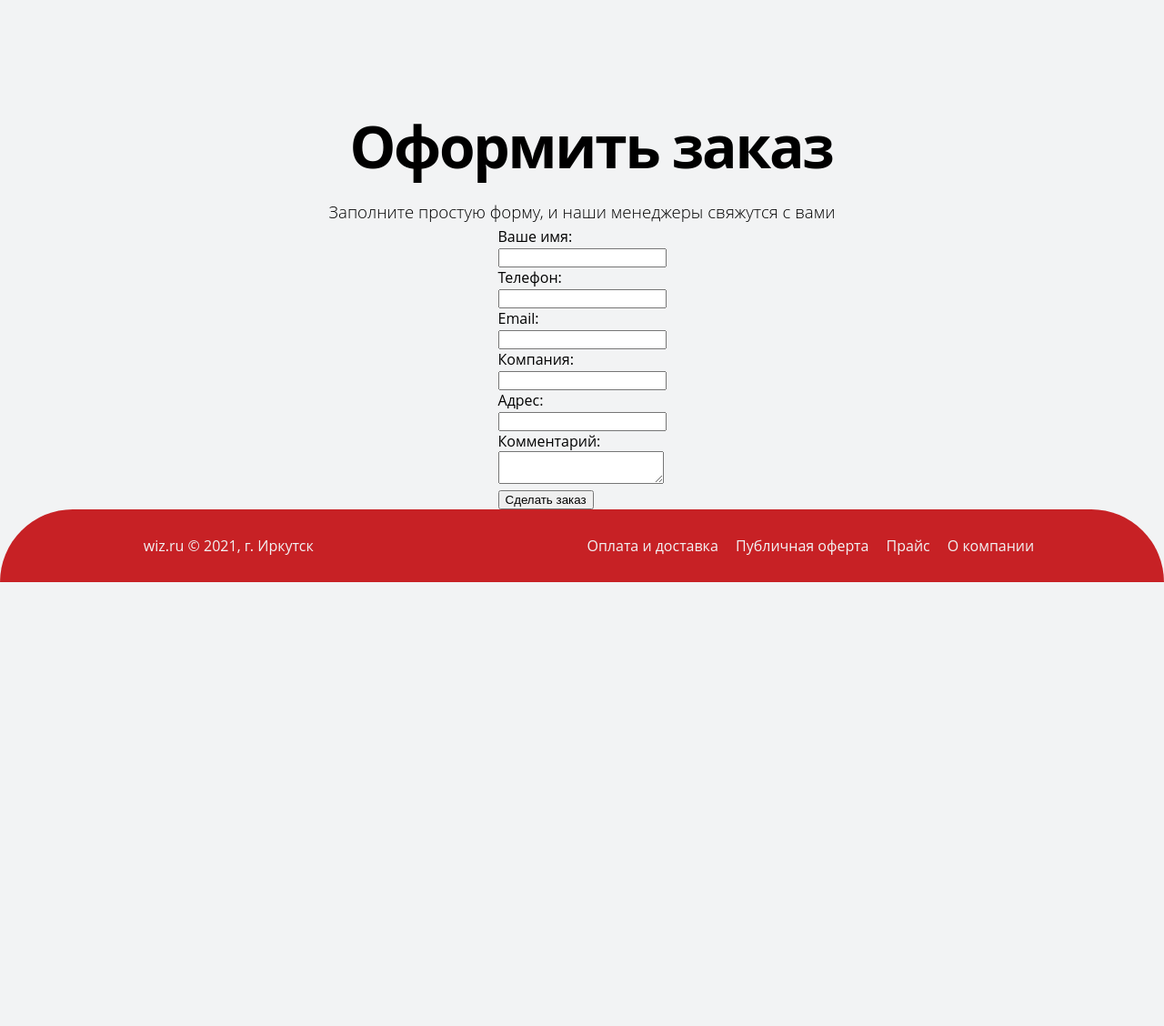
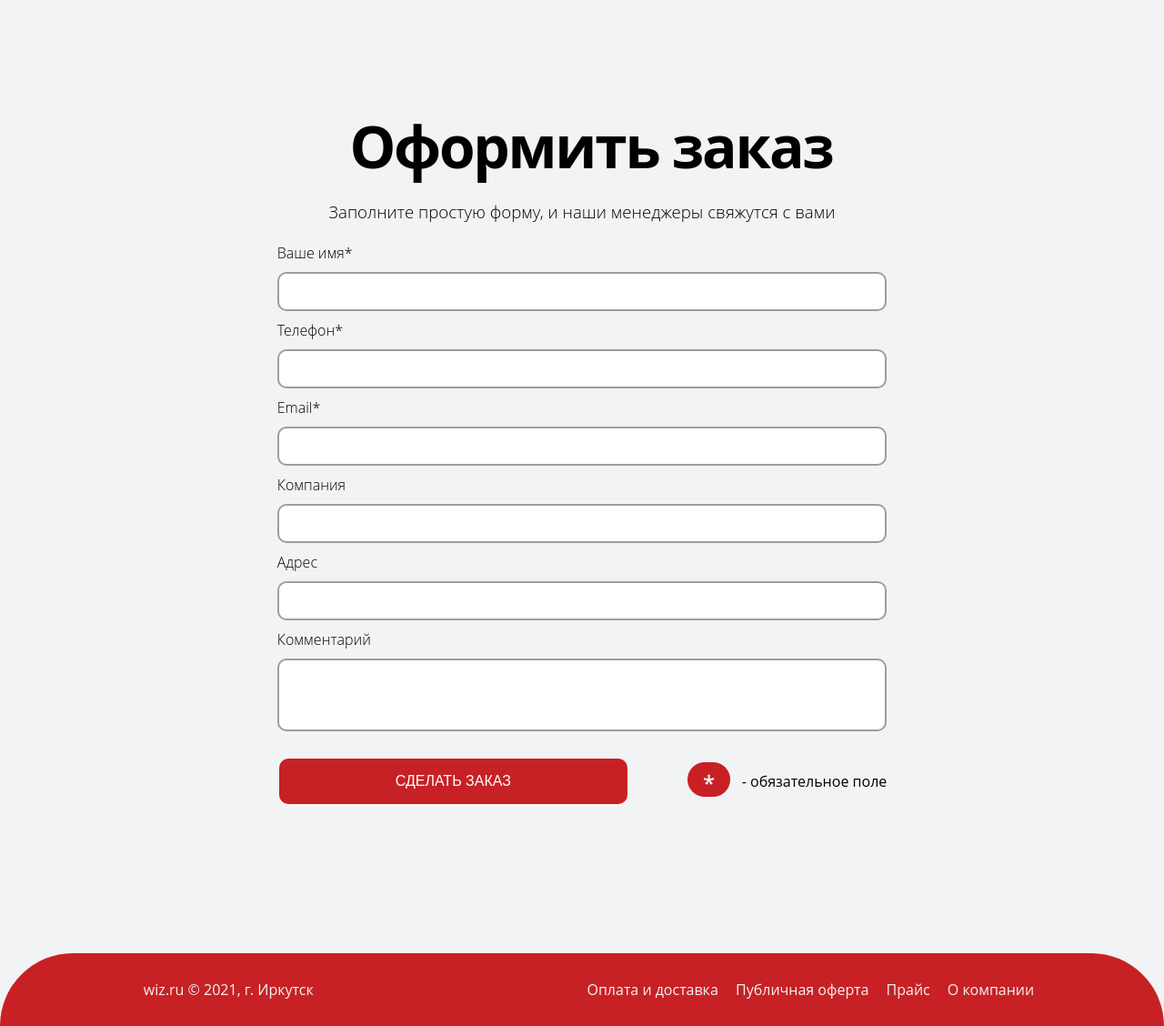
Before and after one commit to tunder-tunder/wizard-landing, a Flask app: page / in a window 1280 px wide. Shown: the part 2720-3848 px from the top of the page at 91% size. Before the commit the page ends 3360 px from the top, so only its background shows below. Run offline with Flask 2, Linux system fonts and the light colour scheme.

Commit message:
desktop front done

```diff
--- a/app.py
+++ b/app.py
@@ -146,5 +146,4 @@ def logout():
     return redirect(url_for('AdminLogin'))
 
 if __name__ == "__main__":
-    print(generate_password_hash("jemmathebestdog1"))
     app.run(debug=True)
--- a/forms.py
+++ b/forms.py
@@ -10,10 +10,10 @@ from wtforms.validators import DataRequired, Email, Length
 from wtforms.fields.html5 import EmailField, TelField
 
 class InfoForm(FlaskForm):
-    name = StringField("Ваше имя: ", validators=[DataRequired("Пожалуйста, заполните это поле"), Length(min=2, max=100, message=("Имя должно быть больше двух символов"))])
-    telephone = TelField("Телефон:", validators=[DataRequired("Пожалуйста, заполните это поле"), Length(min=11, max=11,  message=("Неверный номер телефона"))])
-    email = EmailField("Email: ", validators=[Email("Пожалуйста, проверьте правильность написания электронной почты"), DataRequired("Пожалуйста, заполните это поле")])
-    company = StringField("Компания: ", validators=[])
-    address = StringField("Адреc: ", validators=[Length(min=5, max=100,  message=("Адрес должен быть больше пяти символов"))])
-    comment = TextAreaField("Комментарий: ")
+    name = StringField("Ваше имя* ", validators=[DataRequired("Пожалуйста, заполните это поле"), Length(min=2, max=100, message=("Имя должно быть больше двух символов"))])
+    telephone = TelField("Телефон*", validators=[DataRequired("Пожалуйста, заполните это поле"), Length(min=11, max=11,  message=("Неверный номер телефона"))])
+    email = EmailField("Email* ", validators=[Email("Пожалуйста, проверьте правильность написания электронной почты"), DataRequired("Пожалуйста, заполните это поле")])
+    company = StringField("Компания ", validators=[])
+    address = StringField("Адрес ", validators=[])
+    comment = TextAreaField("Комментарий ")
     submit = SubmitField("Сделать заказ")
--- a/static/styles/styles.css
+++ b/static/styles/styles.css
@@ -49,6 +49,7 @@ p {
     justify-content: space-between;
     flex-direction: row;
     margin-bottom: 200px;
+    flex-wrap: nowrap;
   }
 
   .left-block-red {
@@ -231,12 +232,19 @@ li a.link-button   {
     font-size: 14pt;
     line-height: 30.9px;
     color: black;
+    margin-bottom: revert;
 }
 
 .form {
   display: flex;
   align-items: center;
   justify-content: center;
+  flex-direction: column;
+}
+
+.form-contact {
+  min-width: 50%;
+  display: flex;
   flex-direction: column;
 }
 
@@ -276,12 +284,86 @@ text-decoration: underline;
 
 .flash {
   font-size: medium;
+  margin: 10px 0;
+  padding: 10px;
+  border-radius: 3px 3px 3px 3px;
 }
 
 .flash.success {
-  color: aquamarine;
+  color: #270;
+  background-color: #DFF2BF;
 }
 
 .flash.error {
-  color:crimson;
+  color: #9F6000;
+  background-color: #FEEFB3;
 }
+
+.invalid-feedback {
+  font-size: medium;
+  margin: 10px 0px 10px 0px;
+  padding: 10px;
+  border-radius: 3px 3px 3px 3px;
+  color: #9F6000;
+  background-color: #FEEFB3;
+}
+
+input[type=text], input[type=tel], input[type=email] {
+  width: 100%;
+  padding: 12px 20px;
+  margin: 10px 0px 10px 0px;
+  box-sizing: border-box;
+  border: 2px solid #9D9D9D;
+  border-radius: 10px;
+}
+
+input[type=submit]{
+  background: #C72125;
+	border-radius: 10px;
+  border: 0px;
+  color: white;
+  padding: 16px 10vw;
+  text-decoration: none;
+  margin: 4px 2px;
+  cursor: pointer;
+  font-style: normal;
+  font-weight: 300;
+  font-size: 12pt;
+  text-transform: uppercase;
+}
+
+.button-wrapper {
+  display: flex;
+  flex-direction: row;
+  flex-wrap: wrap;
+  justify-content: left;
+  align-content: center;
+  align-items: center;
+  margin-bottom: 20vh;
+  margin-top: 2vh;
+}
+
+textarea {
+  width: 100%;
+  height: 80px;
+  padding: 12px 20px;
+  box-sizing: border-box;
+  border: 2px solid #9D9D9D;
+  border-radius: 10px;
+  resize: none;
+  margin: 10px 0px 10px 0px;
+  font-family: 'Open Sans', sans-serif;
+  font-style: normal;
+  font-weight: 300;
+  font-size: 10pt;
+}
+
+label {
+  font-style: normal;
+    font-weight: 300;
+    font-size: 12pt;
+}
+
+@media only screen and (min-device-width : 320px) and (max-width: 414px){
+
+}
--- a/templates/index.html
+++ b/templates/index.html
@@ -13,7 +13,7 @@
 
     </style>
   <meta charset="utf-8">
-  <meta name="viewport" content="width=device-width, initial-scale=1">
+  <meta name="viewport" content="width=device-width, initial-scale=1.0, maximum-scale=1.0, user-scalable=no">
 
   <title>Sakura CE285A</title>
   <meta name="description" content="Продажа картриджа Sakura">
@@ -43,7 +43,7 @@
 
         <div class="logo">
           <!-- TODO fix path later  -->
-          <a href="https://wiz.ru/"> <img src="static/wiz-logo-white.svg" class="img-fluid" ></a></div>
+          <a href="https://wiz.ru/"> <img src="static/wiz-logo-white.svg" class="img-fluid" style="width: 90%;" ></a></div>
         <div class="title-text">
           <h1>Продаем картриджи Sakura CE285A</h1>
           <p>Бесплатная доставка при заказе  от двух штук и более</p>
@@ -133,7 +133,7 @@
       </div>
       </div>
     </div>
-  </div>
+
 <!-- end of block -->
 
 <div class="block" style="margin-bottom: 0px;" id="chara">
@@ -191,7 +191,7 @@
      <p class="desc-text">Заполните простую форму, и наши менеджеры свяжутся с вами</p>
 
      {% for cat, msg in get_flashed_messages(True) %}
-     <p class="flash {{cat}}"> {{msg}} </p>
+     <div class="flash {{cat}}"> {{msg}} </div>
      {% endfor %}
      <form action="/#form" method="post" class="form-contact">
       {{ form.hidden_tag() }}
@@ -200,16 +200,19 @@
       <p>{{ field.label() }}</p>
       {% if field.errors %}
         {{ field(class="invalid") }}
-      <span class="invalid-feedback">
+      <div class="invalid-feedback">
         {% for e in field.errors %}
         {{ e }}
         {% endfor %}
-      </span>
+      </div>
       {% else %}
         {{ field() }}
       {% endif %}
     {% endfor %}
+    <div class="button-wrapper">
       <p> {{ form.submit() }}</p>
+      <p><img src="static/star.png" style="margin-left: 5vw; margin-right: 1vw;"> </p><p>- обязательное поле</p>
+    </div>
     </form>
 
    </div>
@@ -226,6 +229,7 @@
 </div>
 
 </div>
+</div>
   <script src="scripts.js"></script>
 
 </body>
```
Also changed, not shown: static/star.png (added).
